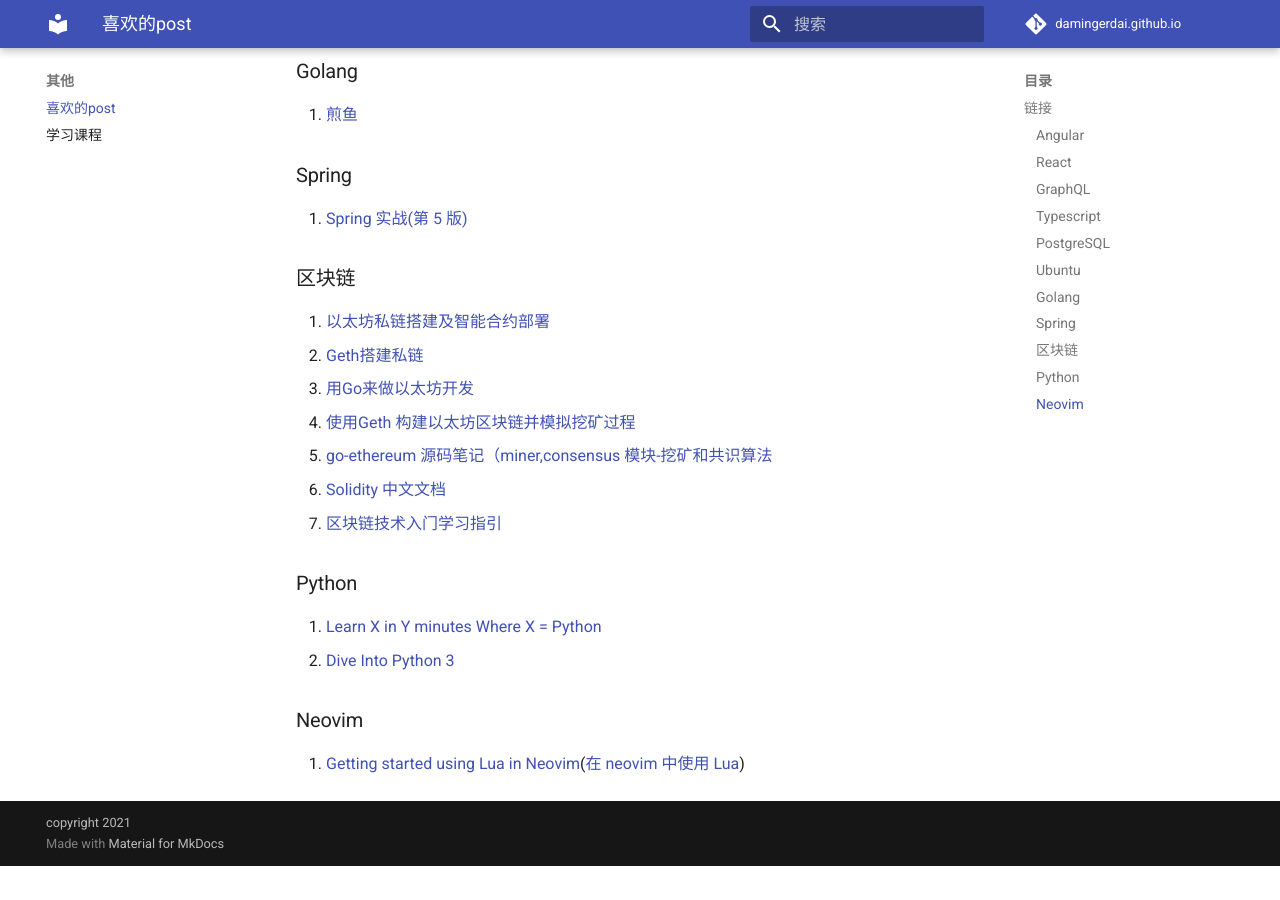
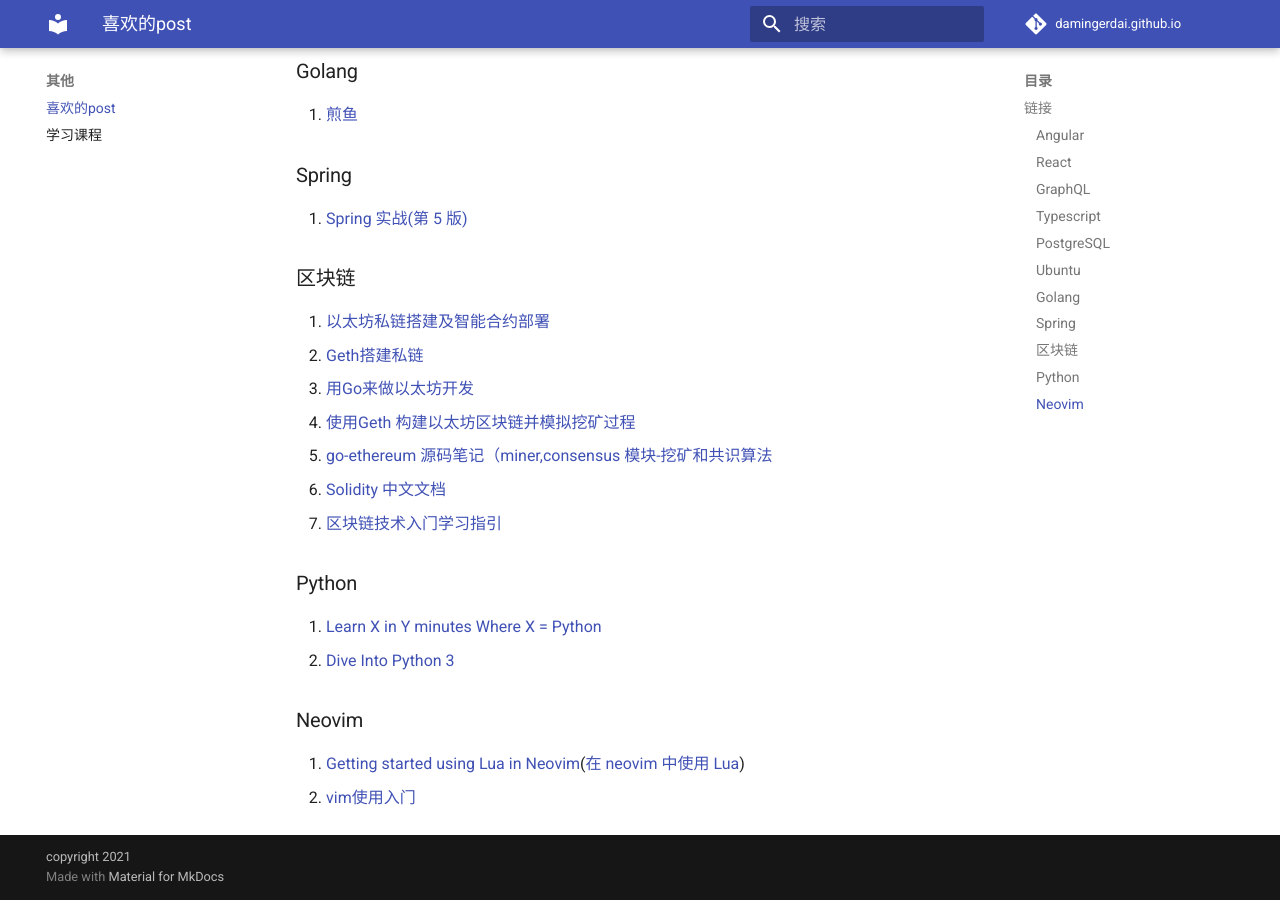
Before and after one commit to damingerdai/damingerdai.github.io, an MkDocs documentation site: the page built from docs/others/link.md, in a window 1280 px wide and 900 px high, scrolled down 1169 px. Built offline with MkDocs 1.6.1 and Material for MkDocs 9.7.7, drawn with Linux system fonts in a browser that asks for light colours; comment, search, counter and statistics services are not loaded; before the commit the page ends 2035 px from its top, so only the background shows below that.

Commit message:
docs: add 'vim使用入门'

```diff
--- a/docs/others/link.md
+++ b/docs/others/link.md
@@ -66,3 +66,4 @@
 ### Neovim
 
 1. [Getting started using Lua in Neovim](https://github.com/nanotee/nvim-lua-guide)([在 neovim 中使用 Lua](https://github.com/glepnir/nvim-lua-guide-zh))
+2. [vim使用入门](https://www.zhaixue.cc/vim/vim-intro.html)
```
